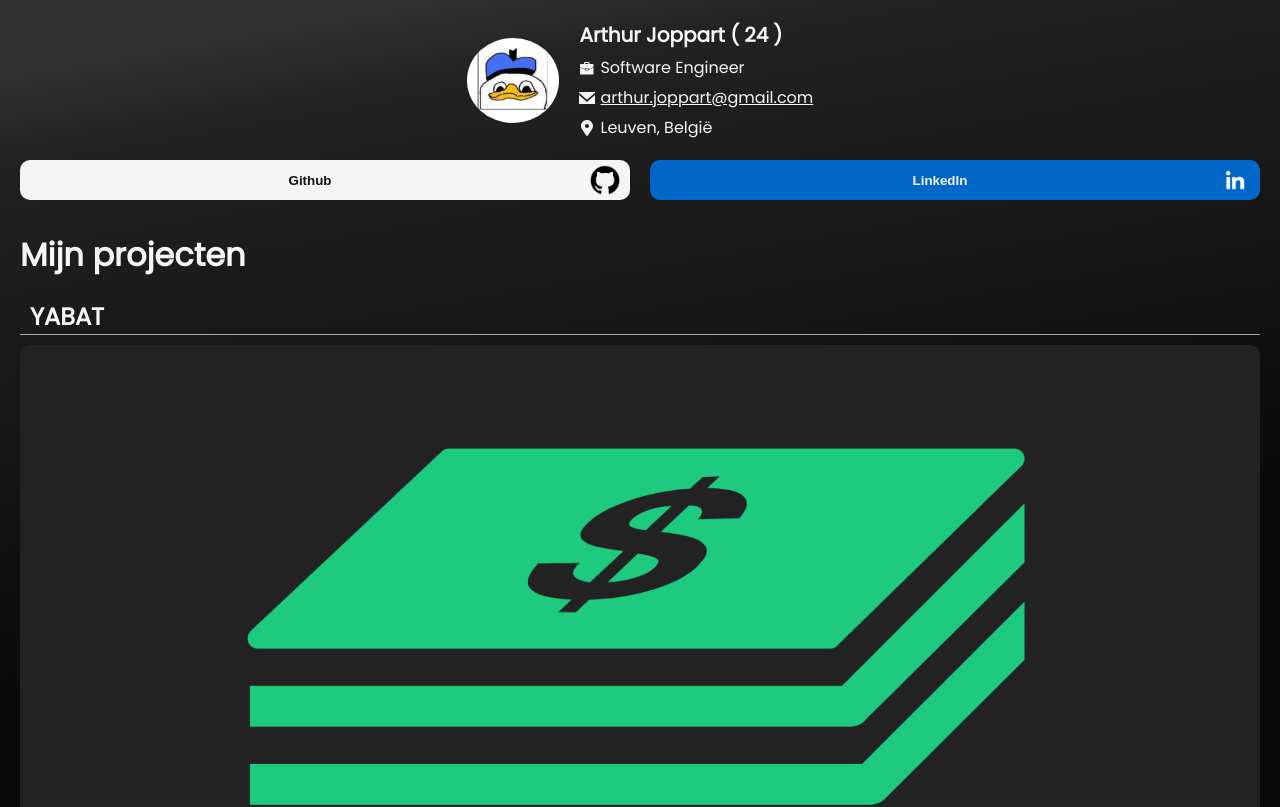
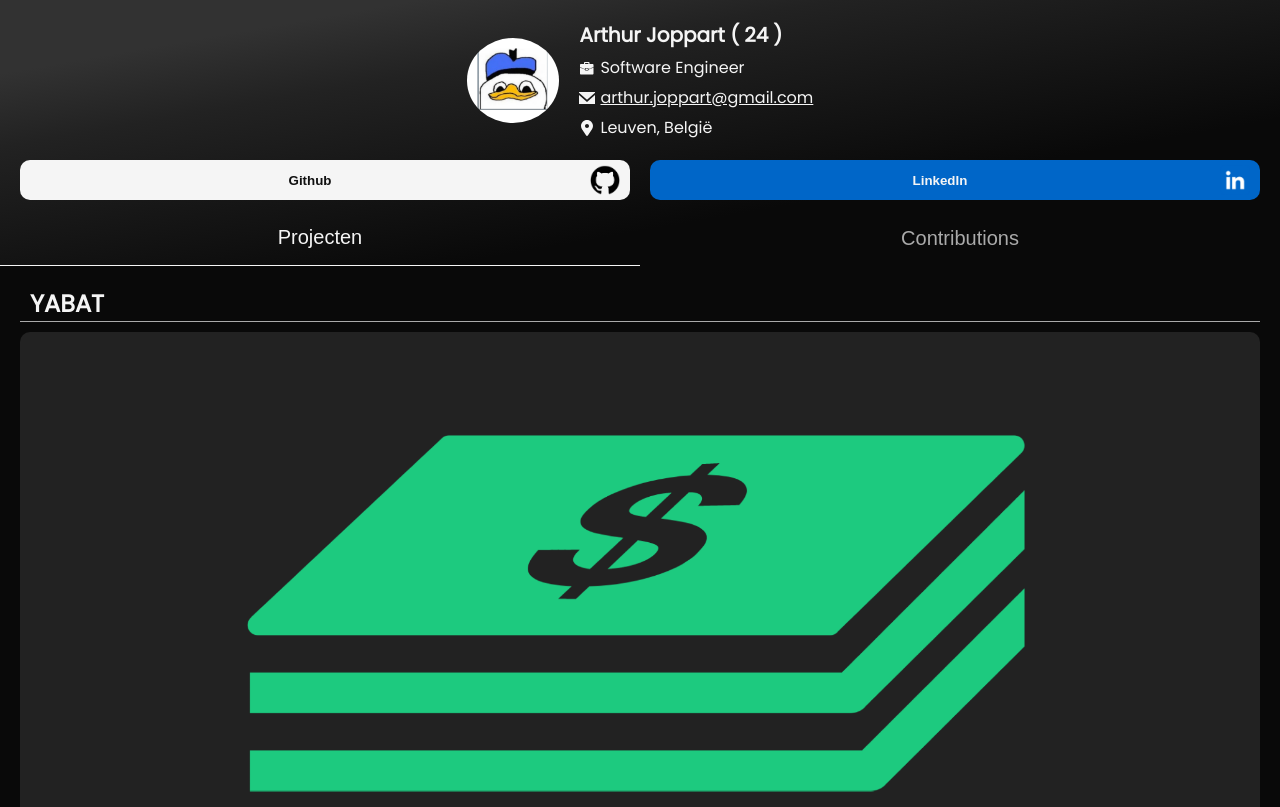
Before and after one commit to BelgianNoise/belgiannoise.github.io, a SvelteKit app: page / in a window 1280 px wide. Shown: the top 807 px of the page. Built offline with nearby package versions, Linux system fonts and the light colour scheme.

Commit message:
feat: add nav + add tags, projects and contributions

```diff
--- a/src/app.css
+++ b/src/app.css
@@ -5,9 +5,7 @@ html {
   font-family: 'Poppins', sans-serif;
   font-size: 16px;
   color: #f5f5f5;
-  background: linear-gradient(170deg, rgba(50,50,50,1) 7%, rgba(34,34,34,1) 15%, rgba(9,9,9,1) 70%);
-  background-repeat: no-repeat;
-  background-color: rgba(9, 9, 9, 1);
+  background-color: #090909;
 }
 p,body,html {
   margin: 0;
@@ -29,3 +27,13 @@ a {
   padding: 0;
   margin: 0;
 }
+/* Hide scrollbar for Chrome, Safari and Opera */
+*::-webkit-scrollbar {
+  display: none;
+}
+
+/* Hide scrollbar for IE, Edge and Firefox */
+* {
+  -ms-overflow-style: none;  /* IE and Edge */
+  scrollbar-width: none;  /* Firefox */
+}
--- a/src/components/project.svelte
+++ b/src/components/project.svelte
@@ -60,6 +60,12 @@
   .link-container img {
     width: 20px;
   }
+  .link-container a {
+    display: block;
+    white-space: nowrap;
+    text-overflow: ellipsis;
+    overflow: hidden;
+  }
   .container .tags {
     display: flex;
     gap: 10px;
--- a/src/components/tag.svelte
+++ b/src/components/tag.svelte
@@ -97,4 +97,24 @@
     border-color: #1572B6;
     background-color: rgba(21, 114, 182, 0.2);
   }
+  .gcp {
+    color: #4285F4;
+    border-color: #4285F4;
+    background-color: rgba(66, 133, 244, 0.2);
+  }
+  .githubactions {
+    color: #aaa;
+    border-color: #aaa;
+    background-color: rgba(150, 150, 150, 0.2);
+  }
+  .vercel {
+    color: #888;
+    border-color: #888;
+    background-color: rgba(0, 0, 0, 0.2);
+  }
+  .redis {
+    color: #D82C20;
+    border-color: #D82C20;
+    background-color: rgba(216, 44, 32, 0.2);
+  }
 </style>
--- a/src/models/tag.ts
+++ b/src/models/tag.ts
@@ -15,4 +15,8 @@ export enum Tag {
   Svelte = 'Svelte',
   GO = 'GO',
   CSS = 'CSS',
+  GCP = 'GCP',
+  GithubActions = 'Github Actions',
+  Vercel = 'Vercel',
+  Redis = 'Redis',
 }
--- a/src/routes/+page.svelte
+++ b/src/routes/+page.svelte
@@ -1,33 +1,103 @@
 <script lang='ts'>
+  import { writable } from 'svelte/store';
   import Profile from '../components/profile.svelte';
   import Project from '../components/project.svelte';
   import Socials from '../components/socials.svelte';
   import type { Project as ProjectType } from '../models/project';
-  import { ProjectContentRequest, ProjectYabat } from './projects';
+  import { ProjectColruytProductScraper, ProjectContentRequest, ProjectWaarStreamen, ProjectYabat } from './projects';
+  import { fly } from 'svelte/transition';
+  import { ContributionCSS, ContributionHandlersjs } from './contributions';
 
   const projects: ProjectType[] = [
     ProjectYabat,
     ProjectContentRequest,
+    ProjectColruytProductScraper,
+    ProjectWaarStreamen,
   ];
+
+  const contributions: ProjectType[] = [
+    ContributionCSS,
+    ContributionHandlersjs,
+  ];
+
+  const navState = writable<'projects' | 'contributions' | 'busy'>('projects');
+  const setNavState = (state: 'projects' | 'contributions' | 'busy') => {
+    navState.set('busy');
+    setTimeout(() => navState.set(state), 110);
+  };
 </script>
 
-<Profile />
-<Socials />
+<div id="sticky">
+  <Profile />
+  <Socials />
+
+  <div class="nav">
+    <button
+      class:selected={$navState === 'projects'}
+      on:click={() => setNavState('projects')}
+    >
+      Projecten
+    </button>
+    <button
+      class:selected={$navState === 'contributions'}
+      on:click={() => setNavState('contributions')}
+    >
+      Contributions
+    </button>
+  </div>
+</div>
+
 
 <div class="content">
-  <h1>Mijn projecten</h1>
-  {#each projects as project}
-    <Project {project} />
-  {/each}
+  {#if $navState === 'projects'}
+    <div
+      in:fly={{ x: -1000, duration: 100 }}
+      out:fly={{ x: -1000, duration: 100 }}
+    >
+      {#each projects as project}
+        <Project {project} />
+      {/each}
+    </div>
+  {:else if $navState === 'contributions'}
+    <div
+      in:fly={{ x: 1000, duration: 100 }}
+      out:fly={{ x: 1000, duration: 100 }}
+    >
+      {#each contributions as project}
+        <Project {project} />
+      {/each}
+    </div>
+  {/if}
 </div>
 
 <style>
+  #sticky {
+    position: sticky;
+    top: 0;
+    z-index: 1;
+    background: linear-gradient(170deg, rgba(50,50,50,1) 15%, rgba(34,34,34,1) 30%, #090909 70%);
+  }
   .content {
-    padding: 0 20px;
+    padding: 0 20px 30px 20px;
     display: flex;
     flex-direction: column;
   }
-  .content h1 {
-    margin-bottom: 0;
+
+  .nav {
+    display: flex;
+    justify-content: space-between;
+  }
+  .nav > button {
+    flex: 1;
+    text-align: center;
+    margin: 0;
+    padding: 16px 5px;
+    color: #aaa;
+    border-radius: 0;
+    font-size: 20px;
+  }
+  .nav > button.selected {
+    border-bottom: 1px solid #f5f5f5;
+    color: inherit;
   }
 </style>
--- /dev/null
+++ b/src/routes/contributions.ts
@@ -0,0 +1,33 @@
+import type { Project } from '../models/project';
+import { Tag } from '../models/tag';
+
+export const ContributionCSS: Project = {
+  title: 'Community Solid Server',
+  description: `Deze open source Solid server heb ik onder andere voorzien
+  van een Redis based read-write locker en een robust data
+  storage quota systeem.`,
+  tags: [
+    Tag.TS,
+    Tag.Node,
+    Tag.Redis,
+  ],
+  images: [
+    './screenshots/css/logo.png',
+  ],
+  link: 'https://github.com/CommunitySolidServer/CommunitySolidServer',
+  github: undefined,
+};
+
+export const ContributionHandlersjs: Project = {
+  title: 'Handlers.js',
+  description: `Handlers.js is een open source framework om modulaire HTTP
+  servers te bouwen. Ik ben/was dicht betrokken bij het design,
+  de ontwikkeling en het onderhoud van dit project.`,
+  tags: [
+    Tag.TS,
+    Tag.Node,
+  ],
+  images: [],
+  link: 'https://github.com/digita-ai/handlersjs',
+  github: undefined,
+};
--- a/src/routes/projects.ts
+++ b/src/routes/projects.ts
@@ -51,3 +51,43 @@ export const ProjectContentRequest: Project = {
   ],
   github: 'https://github.com/BelgianNoise/react-plex-content-request',
 };
+
+export const ProjectColruytProductScraper: Project = {
+  title: 'Colruyt Product Scraper',
+  description: `Een tool geschreven in Go om alle producten van Colruyt
+  op te halen via hun API om daarna een overzicht te kunnen maken van alle
+  prijsveranderingen. Optimaal komt hier later nog een website bij om de prijs
+  geschiedenis van een product te kunnen bekijken, en worden er wekelijks mails
+  verstuurd met de interessantste prijsveranderingen.`,
+  tags: [
+    Tag.GO,
+    Tag.PostgreSQL,
+    Tag.GCP,
+    Tag.GithubActions,
+  ],
+  link: undefined,
+  images: [
+    './screenshots/colruyt-product-scraper/logo.png',
+  ],
+  github: 'https://github.com/BelgianNoise/colruyt-products-scraper',
+};
+
+export const ProjectWaarStreamen: Project = {
+  title: 'Waar Streamen',
+  description: ``,
+  tags: [
+    Tag.Svelte,
+    Tag.TS,
+    Tag.Node,
+    Tag.Vercel,
+    Tag.GCP,
+    Tag.GithubActions,
+    Tag.HTML,
+    Tag.CSS,
+  ],
+  link: 'https://waar-streamen.nasaj.be',
+  images: [
+    './screenshots/waar-streamen/logo.png',
+  ],
+  github: 'https://github.com/BelgianNoise/waar-streamen',
+};
```
Also changed, not shown: static/screenshots/css/logo.png (added).
